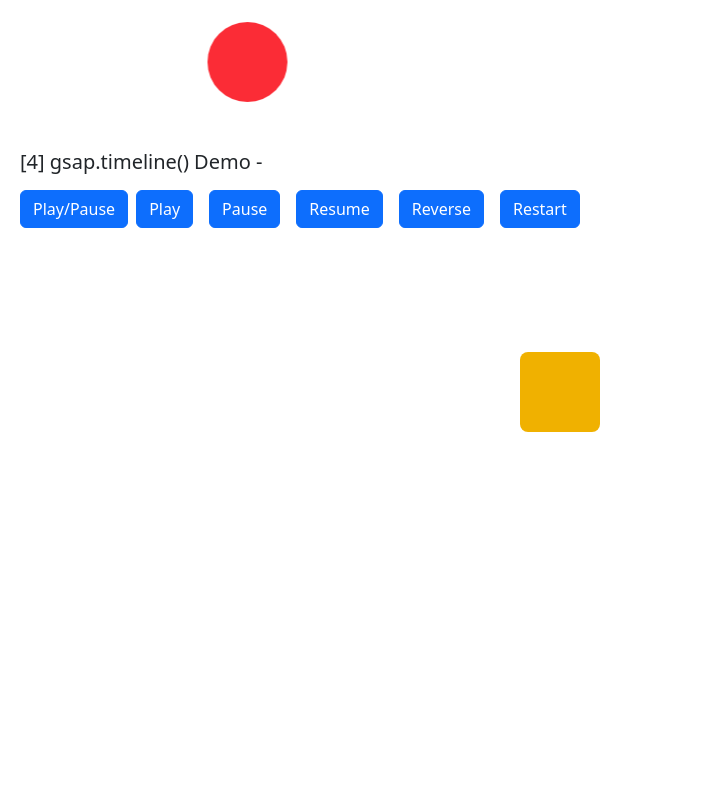
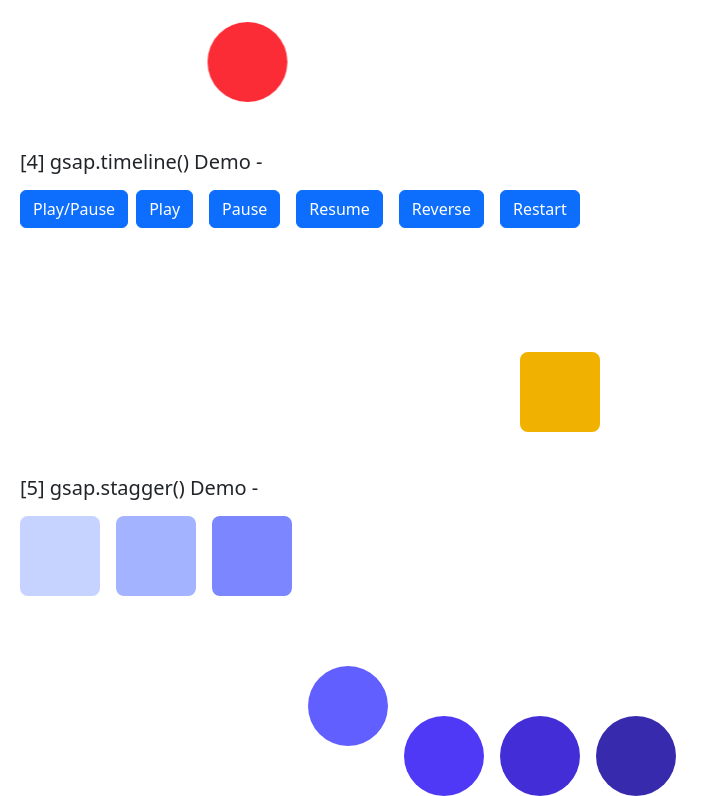
Before and after one commit to AayushiShukla7/GSAP-Tutorial, an Angular app: page / in a window 1280 px wide. Shown: the part 394-1190 px from the top of the page, without its empty margins (0-719 px from the left). Before the commit the page ends 826 px from the top, so only its background shows below. Built offline with nearby package versions, Linux system fonts and the light colour scheme.

Commit message:
stagger demo

```diff
--- a/src/app/app.component.html
+++ b/src/app/app.component.html
@@ -17,7 +17,7 @@
 </div>
 
 <h5 class="mt-5 pl-5">[4] gsap.timeline() Demo -</h5>
-
+<div>
   <div class="pt-2 pl-5">
     <button id="playpause" class="btn btn-primary mr-5" (click)="playPause()">Play/Pause</button>
 
@@ -32,5 +32,26 @@
     <div #yellowBox class="w-20 h-20 bg-yellow-500 rounded-lg">
     </div>
   </div>
+</div>
+
+<div class="mt-5 py-4"></div>
+
+<h5 class="mt-5 pl-5">[5] gsap.stagger() Demo -</h5>
+<div class="flex gap-3 pt-2 pl-5 mb-5">
+  <div #staggerBox class="w-20 h-20 bg-indigo-200 rounded-lg stagger-box">
+  </div>
+  <div #staggerBox class="w-20 h-20 bg-indigo-300 rounded-lg stagger-box">
+  </div>
+  <div #staggerBox class="w-20 h-20 bg-indigo-400 rounded-lg stagger-box">
+  </div>
+  <div #staggerBox class="w-20 h-20 bg-indigo-500 rounded-lg stagger-box">
+  </div>
+  <div #staggerBox class="w-20 h-20 bg-indigo-600 rounded-lg stagger-box">
+  </div>
+  <div #staggerBox class="w-20 h-20 bg-indigo-700 rounded-lg stagger-box">
+  </div>
+  <div #staggerBox class="w-20 h-20 bg-indigo-800 rounded-lg stagger-box">
+  </div>
+</div>
 
 <router-outlet />
--- a/src/app/app.component.ts
+++ b/src/app/app.component.ts
@@ -16,6 +16,7 @@ export class AppComponent implements AfterViewInit {
   @ViewChild('greenBox') greenBox!: ElementRef;
   @ViewChild('redBox') redBox!: ElementRef;
   @ViewChild('yellowBox') yellowBox!: ElementRef;
+  @ViewChild('staggerBox') staggerBox!: ElementRef;
 
   // gsap - timeline declaration and initialization
   tl = gsap.timeline({
@@ -89,8 +90,26 @@ export class AppComponent implements AfterViewInit {
       duration: 2,
       ease: 'back.inOut'
     });
+
+    //gsap - stagger Demo
+    gsap.to('.stagger-box', {
+      y: 200,
+      borderRadius: '100%',
+      rotation: 360,
+      repeat: -1,
+      yoyo: true,
+      //stagger: 0.5,
+      stagger: {
+        amount: 1.5,
+        grid: [2, 1],
+        axis: 'y',
+        ease: 'circ.inOut',
+        from: 'end'   //'center'
+      }
+    });
   }
 
+  // #region - Timeline methods
   playPause() {
     if(this.tl.paused()) {
       this.tl.play();
@@ -119,4 +138,6 @@ export class AppComponent implements AfterViewInit {
   restart() {
     this.tl.restart();
   }
+
+  // #endregion - Timeline methods
 }
```
Lines whose indentation alone changed are shown as unchanged.
